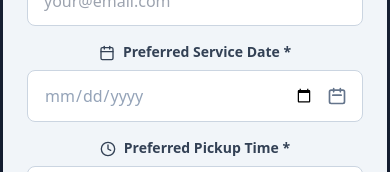
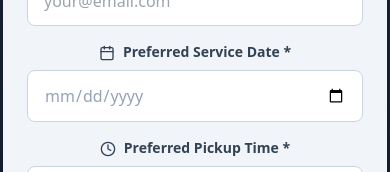
Before and after one commit to bkahl1984/timeback-wash-fold-app, a React (Vite) app: page / in a window 390 px wide. Shown: the part 2051-2223 px from the top of the page. Built offline with nearby package versions, Linux system fonts and the light colour scheme.

Commit message:
hide extra icon in form when mobile

```diff
--- a/src/components/TimeBackLaundryApp.tsx
+++ b/src/components/TimeBackLaundryApp.tsx
@@ -64,6 +64,8 @@ const TimeBackLaundryApp: React.FC = () => {
   };
 
   const formKey = import.meta.env.VITE_FORM_SUBMIT_KEY;
+
+  const isMobile = /Mobi|Android/i.test(navigator.userAgent);
 
   const handleContactFormSubmit = async (e: React.FormEvent) => {
     e.preventDefault();
@@ -330,15 +332,17 @@ const TimeBackLaundryApp: React.FC = () => {
                             onChange={handleContactFormChange}
                             min={getTomorrowDate()}
                             required
-                            className="w-full px-4 py-3 lg:py-4 border border-slate-300 rounded-lg focus:ring-2 focus:ring-slate-500 focus:border-transparent text-base lg:text-lg appearance-none bg-white pr-12 text-slate-900 placeholder:text-slate-400"
-                            style={{color: contactForm.serviceDate === '' || 'mm/dd/yyyy' ? '#94a3b8' : '#0f172a'}}
+                            className="w-full px-4 py-3 lg:py-4 border border-slate-300 rounded-lg focus:ring-2 focus:ring-slate-500 focus:border-transparent text-base lg:text-lg appearance-none bg-white text-slate-900 placeholder:text-slate-400"
+                            style={{ color: contactForm.serviceDate === '' || 'mm/dd/yyyy' ? '#94a3b8' : '#0f172a' }}
                           />
-                          {/* Custom calendar icon */}
-                          <div className="absolute inset-y-0 right-0 flex items-center pr-4 pointer-events-none">
+                          {/* Custom calendar icon */ }
+                          {isMobile && (
+                            < div className="absolute inset-y-0 right-0 flex items-center pr-4 pointer-events-none">
                               <svg className="w-5 h-5 text-slate-500" fill="none" stroke="currentColor" viewBox="0 0 24 24">
                                 <path strokeLinecap="round" strokeLinejoin="round" strokeWidth={2} d="M8 7V3m8 4V3m-9 8h10M5 21h14a2 2 0 002-2V7a2 2 0 00-2-2H5a2 2 0 00-2 2v12a2 2 0 002 2z" />
                               </svg>
                             </div>
+                          )}
                       </div>
                     </div>
 
@@ -470,7 +474,7 @@ const TimeBackLaundryApp: React.FC = () => {
         </div>
       </div>
     </div>
-    </div>
+    </div >
   );
 };
 
```
Lines whose indentation alone changed are shown as unchanged.
